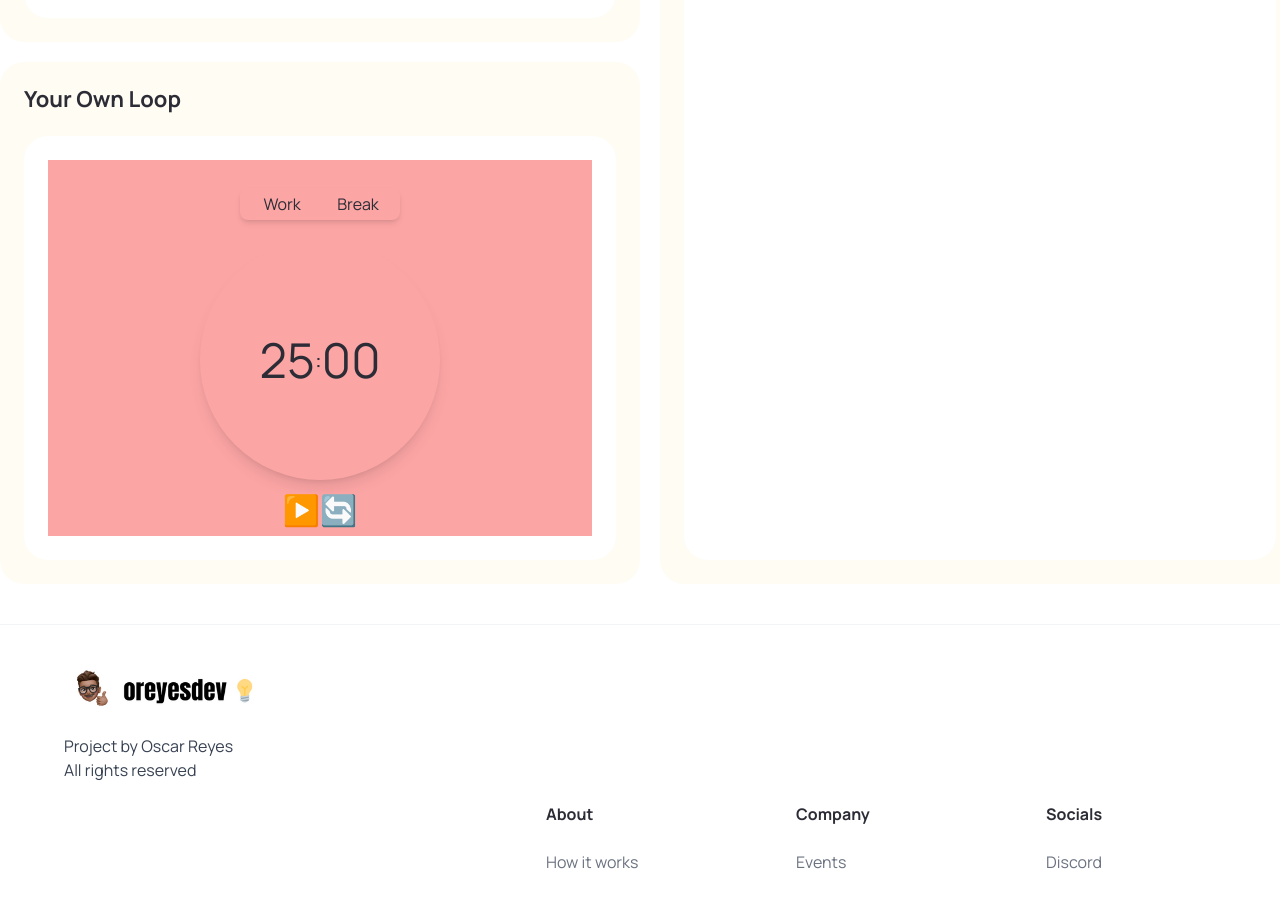
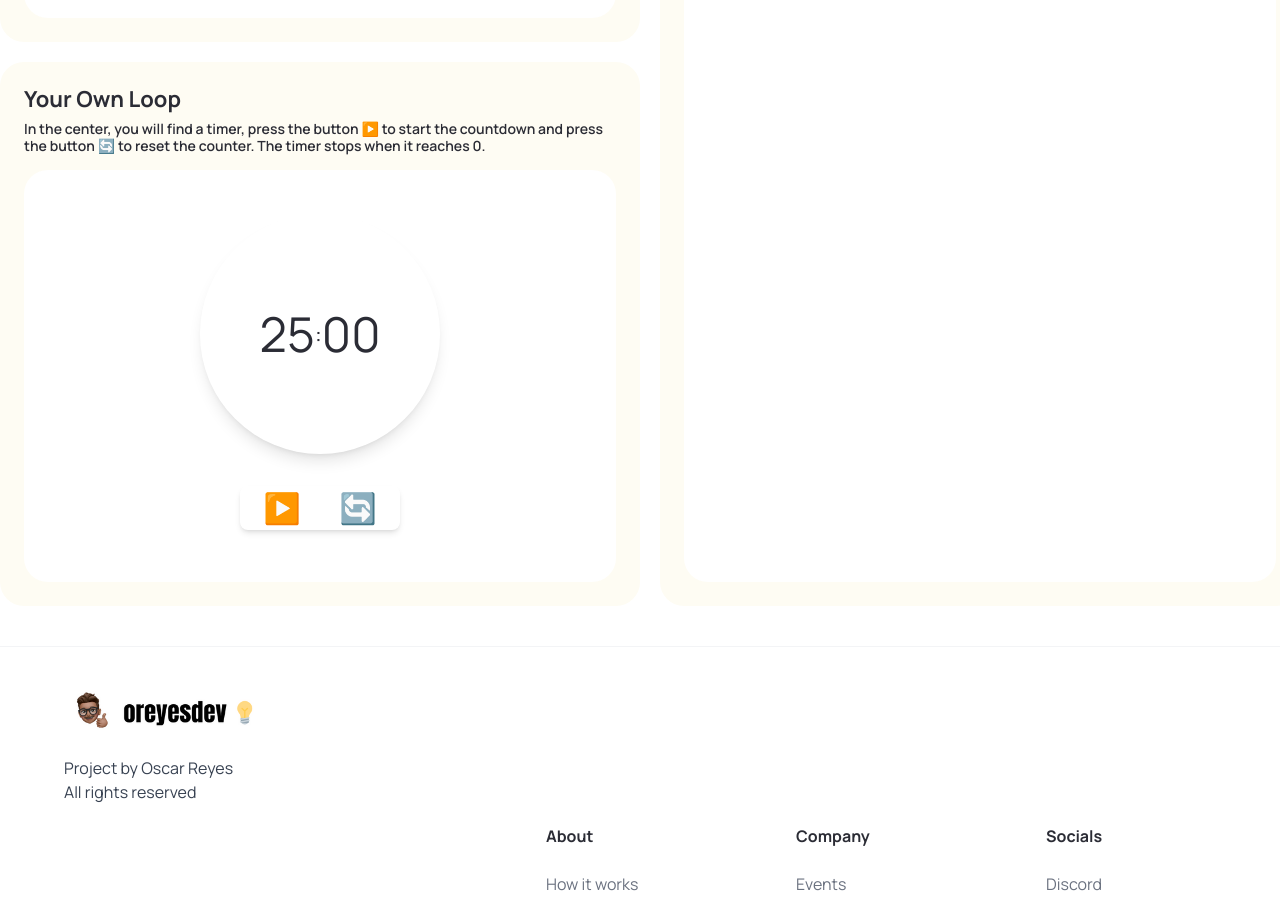
Before and after one commit to jon-oscar/eloquent-js, a Next.js app: page /chapter5 in a window 1280 px wide. Shown: the part 1140-2038 px from the top of the page. Built offline with nearby package versions, Linux system fonts and the light colour scheme.

Commit message:
add exercise 2 working

```diff
--- a/components/exercises/chapter-5-oscar/YourOwnLoop/YourOwnLoop.tsx
+++ b/components/exercises/chapter-5-oscar/YourOwnLoop/YourOwnLoop.tsx
@@ -1,50 +1,87 @@
 import React, { useEffect, useState } from 'react';
 
 let initialTimer = {
-  work: 25,
-  break: 5,
-  seconds: '00',
+  minutes: 25,
+  seconds: 0,
 };
 
-export default function YourOwnLoop() {
+/**
+ * YourOwnLoop is a React component that displays a countdown timer and provides
+ * controls to start and reset the timer. When the timer reaches 00:00, it automatically stops.
+ */
+export default function YourOwnLoop(): React.JSX.Element {
+  const [isRunning, setIsRunning] = useState(false);
   const [timer, setTimer] = useState(initialTimer);
 
-  function start() {
-    let seconds = 59;
-    let workMinutes = timer.work - 1;
-    let breakMinutes = timer.break - 1;
-    let breakCount = 0;
+  useEffect(() => {
+    let interval: string | number | NodeJS.Timeout | undefined;
 
-    let timerFunction = () => {
-      seconds = seconds - 1;
+    // Start or reset the timer interval based on the 'isRunning' state
+    if (isRunning) {
+      interval = setInterval(() => {
+        setTimer((prevTimer) => {
+          let newTimer = { ...prevTimer };
 
-      if (seconds === 0) {
-        workMinutes = workMinutes - 1;
-      }
+          // Update timer values each second
+          if (newTimer.seconds > 0) {
+            newTimer.seconds--;
+          } else if (newTimer.minutes > 0) {
+            newTimer.minutes--;
+            newTimer.seconds = 59;
+          } else {
+            // When the timer reaches 00:00, stop the interval and set 'isRunning' to false
+            clearInterval(interval);
+            setIsRunning(false);
+          }
+          return newTimer;
+        });
+      }, 1000);
+    } else {
+      // Clear the interval when 'isRunning' becomes false
+      clearInterval(interval);
+    }
+    // Clean up the interval when the component unmounts or 'isRunning' changes
+    return () => {
+      clearInterval(interval);
     };
+  }, [isRunning]);
 
-    setInterval(timerFunction, 1000);
+  // starts the timer
+  function startTimer(): void {
+    setIsRunning(true);
+  }
+
+  // resets the timer to its initial settings
+  function resetTimer(): void {
+    setIsRunning(false);
+    setTimer(initialTimer);
   }
 
   return (
     <div className='flex h-max items-center'>
-      <div className='container flex max-w-[592px] flex-col items-center justify-center bg-red-300 p-2'>
-        <div className='m-5 grid w-40 grid-cols-2 rounded-lg p-1 text-center shadow-md'>
-          <p>Work</p>
-          <p>Break</p>
-        </div>
-
-        <div className='flex h-60 w-60 items-center justify-center rounded-full shadow-lg'>
-          <p className='text-5xl'>{timer.work}</p>
+      <div className='container flex max-w-[592px] flex-col items-center justify-center p-2'>
+        <div
+          className='mt-3 flex h-60 w-60 items-center justify-center rounded-full shadow-lg'
+          data-testid='timer-display'
+        >
+          <p className='text-5xl'>{timer.minutes}</p>
           <p className='text-2xl'>:</p>
-          <p className='text-5xl'>{timer.seconds}</p>
+          <p className='text-5xl'>
+            {timer.seconds < 10 ? `0${timer.seconds}` : timer.seconds}
+          </p>
           <p></p>
           <p></p>
         </div>
 
         <div className='mt-3'>
-          <button className='text-3xl cursor-pointer'>▶️</button>
-          <button className='text-3xl cursor-pointer'>🔄</button>
+          <div className='m-5 grid w-40 grid-cols-2 rounded-lg p-1 text-center shadow-md'>
+            <button className='cursor-pointer text-3xl' onClick={startTimer}>
+              ▶️
+            </button>
+            <button className='cursor-pointer text-3xl' onClick={resetTimer}>
+              🔄
+            </button>
+          </div>
         </div>
       </div>
     </div>
--- a/constants/chapter.json
+++ b/constants/chapter.json
@@ -151,7 +151,7 @@
       {
         "id": 2,
         "title": "Your own loop",
-        "details": ""
+        "details": "In the center, you will find a timer, press the button ▶️ to start the countdown and press the button 🔄 to reset the counter. The timer stops when it reaches 0."
       },
       {
         "id": 3,
```
Also changed, not shown: 1 other file (tests, documents, lock files or other folders).
